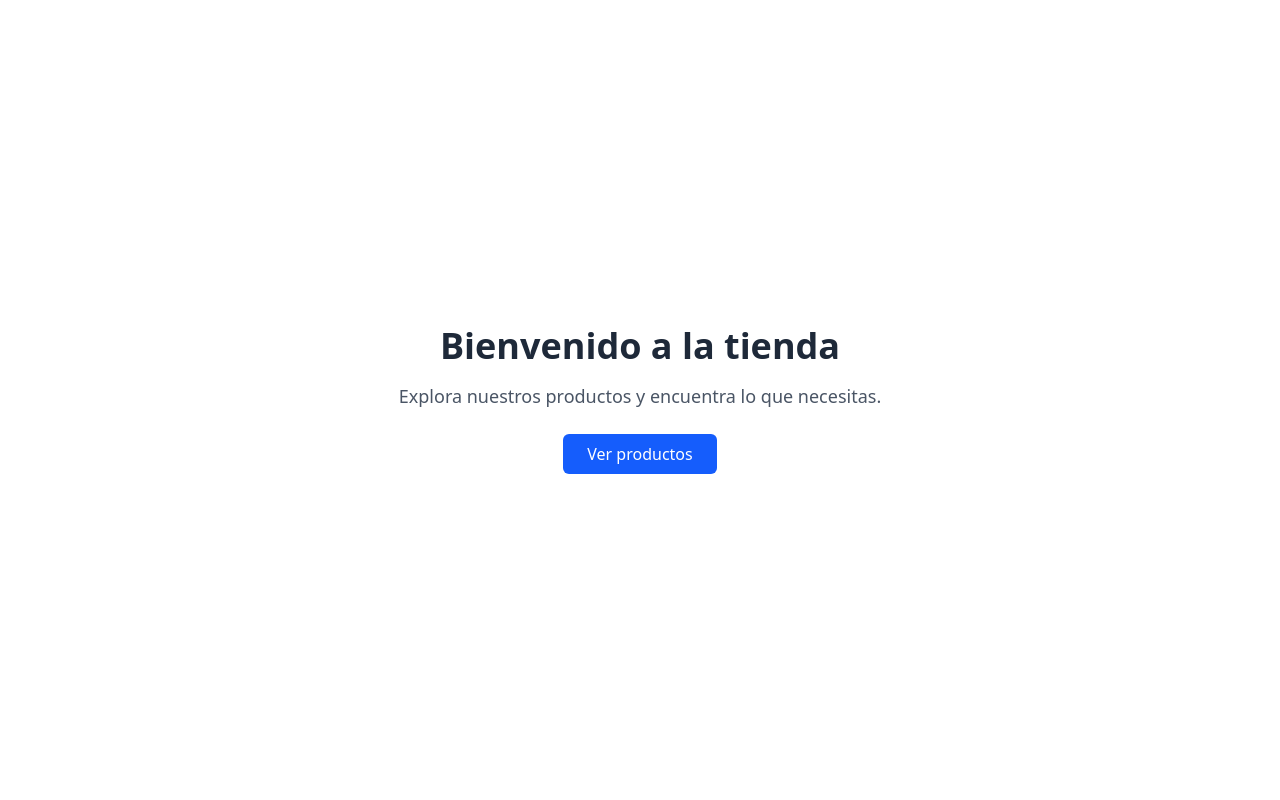
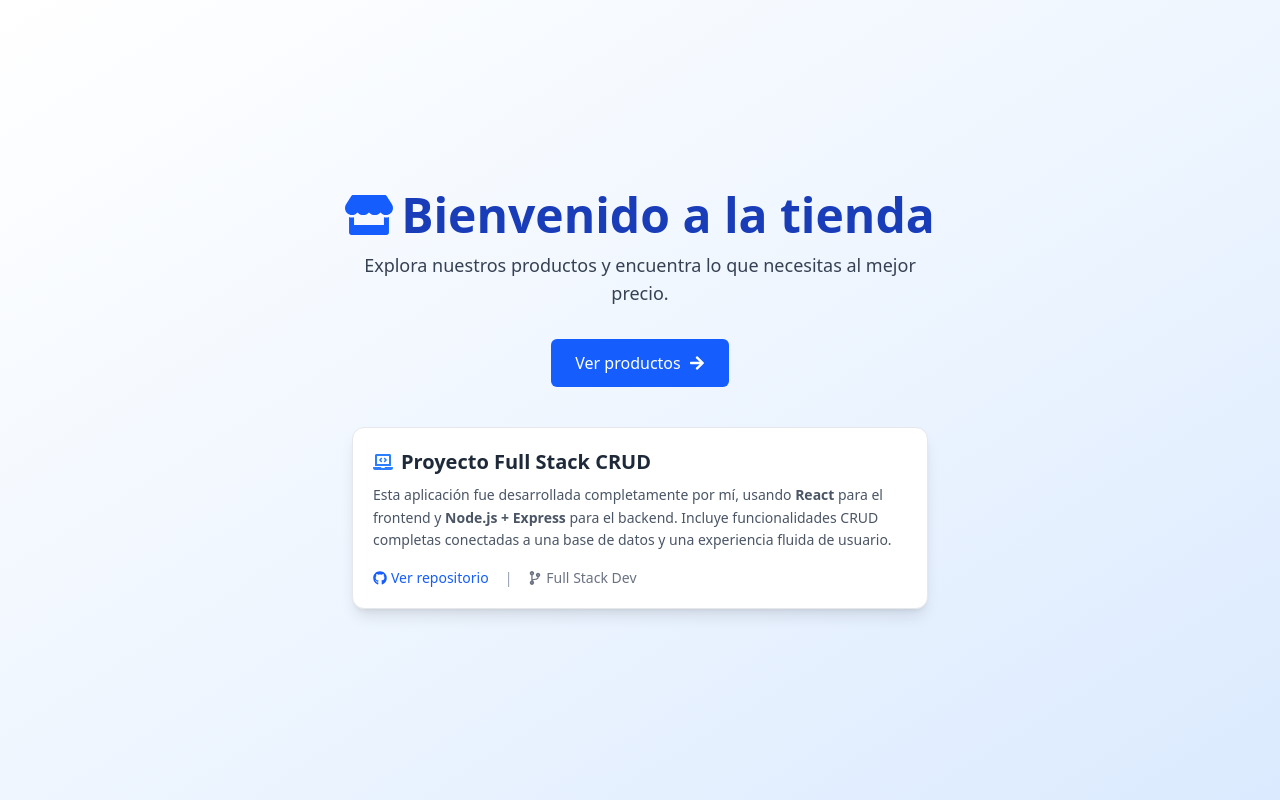
Before and after one commit to sebas-zapata/CRUD-FULLSTACK, a React (Vite) app in the folder frontend-api/: page / in a window 1280 px wide. Built offline with nearby package versions, Linux system fonts and the light colour scheme.

Commit message:
Modificacion del frontend

```diff
--- a/frontend-api/index.html
+++ b/frontend-api/index.html
@@ -4,7 +4,7 @@
     <meta charset="UTF-8" />
     <link rel="icon" type="image/svg+xml" href="/vite.svg" />
     <meta name="viewport" content="width=device-width, initial-scale=1.0" />
-    <title>CRUD</title>
+    <title>CRUD - FullStack</title>
   </head>
   <body>
     <div id="root"></div>
--- a/frontend-api/src/components/ProductoCard.jsx
+++ b/frontend-api/src/components/ProductoCard.jsx
@@ -104,7 +104,7 @@ const ProductoCard = ({ producto, setActualizar, onEditar }) => {
   }).format(producto.precio);
 
   return (
-    <div className="bg-white shadow-md rounded-2xl p-2 hover:shadow-2xl cursor-pointer transition duration-300">
+    <div className="bg-white shadow-md rounded-2xl p-4 hover:shadow-2xl cursor-pointer transition duration-300">
       <h2 className="text-xl font-semibold text-blue-600 mb-2">
         {producto.nombre}
       </h2>
@@ -112,7 +112,7 @@ const ProductoCard = ({ producto, setActualizar, onEditar }) => {
 
       <p className="text-green-600 font-bold text-lg">{precioFormateado}</p>
 
-      <div className="border-t border-gray-200 mt-4 w-ful p-4 flex flex-wrap justify-center gap-3">
+      <div className="border-t border-gray-200 mt-4 w-ful p-4 flex flex-wrap justify-center items-center gap-3">
         <button
           onClick={handleDelete}
           className="bg-red-500 flex items-center justify-center text-white px-4 py-2 cursor-pointer rounded hover:bg-red-700"
--- a/frontend-api/src/pages/Inicio.jsx
+++ b/frontend-api/src/pages/Inicio.jsx
@@ -1,19 +1,52 @@
 import React from 'react';
 import { Link } from 'react-router-dom';
+import { FaStore, FaLaptopCode, FaArrowRight, FaGithub, FaCodeBranch } from 'react-icons/fa';
 
 const Inicio = () => {
   return (
-    <div className="h-screen flex flex-col items-center justify-center bg-white text-center px-4">
-      <h1 className="text-4xl font-bold text-gray-800 mb-4">Bienvenido a la tienda</h1>
-      <p className="text-lg text-gray-600 mb-6">
-        Explora nuestros productos y encuentra lo que necesitas.
-      </p>
+    <div className="min-h-screen flex flex-col items-center justify-center bg-gradient-to-br from-white via-blue-50 to-blue-100 text-center px-4">
+      <div className="mb-8">
+        <h1 className="text-4xl md:text-5xl font-bold text-blue-800 mb-3 flex items-center justify-center gap-2">
+          <FaStore className="text-blue-600" />
+          Bienvenido a la tienda
+        </h1>
+        <p className="text-lg text-gray-700 max-w-xl mx-auto">
+          Explora nuestros productos y encuentra lo que necesitas al mejor precio.
+        </p>
+      </div>
+
       <Link
         to="/productos"
-        className="bg-blue-600 text-white px-6 py-2 rounded-md hover:bg-blue-700 transition"
+        className="bg-blue-600 text-white flex items-center gap-2 px-6 py-3 rounded-md hover:bg-blue-700 transition mb-10"
       >
-        Ver productos
+        Ver productos <FaArrowRight />
       </Link>
+
+      {/* Sección de créditos como desarrollador */}
+      <div className="bg-white shadow-lg rounded-xl p-5 max-w-xl text-left border border-gray-200">
+        <h2 className="text-xl font-semibold text-gray-800 flex items-center gap-2 mb-2">
+          <FaLaptopCode className="text-blue-500" />
+          Proyecto Full Stack CRUD
+        </h2>
+        <p className="text-gray-600 text-sm leading-relaxed">
+          Esta aplicación fue desarrollada completamente por mí, usando <strong>React</strong> para el frontend
+          y <strong>Node.js + Express</strong> para el backend. Incluye funcionalidades CRUD completas conectadas a una base de datos y una experiencia fluida de usuario.
+        </p>
+        <div className="flex items-center gap-4 mt-4 text-sm">
+          <a
+            href="https://github.com/sebas-zapata"
+            target="_blank"
+            rel="noopener noreferrer"
+            className="flex items-center gap-1 text-blue-600 hover:underline"
+          >
+            <FaGithub /> Ver repositorio
+          </a>
+          <span className="text-gray-400">|</span>
+          <span className="flex items-center gap-1 text-gray-500">
+            <FaCodeBranch /> Full Stack Dev
+          </span>
+        </div>
+      </div>
     </div>
   );
 };
--- a/frontend-api/src/pages/NotFound.jsx
+++ b/frontend-api/src/pages/NotFound.jsx
@@ -1,18 +1,27 @@
 import React from "react";
 import { Link } from "react-router-dom";
+import { FaExclamationTriangle, FaArrowLeft } from "react-icons/fa";
 
 const NotFound = () => {
   return (
-    <div className="h-screen flex flex-col items-center justify-center bg-gray-100 text-center px-4">
-      <h1 className="text-5xl font-bold text-red-600 mb-4">404</h1>
-      <h2 className="text-2xl font-semibold text-gray-800 mb-2">Página no encontrada</h2>
-      <p className="text-gray-600 mb-6">
-        Lo sentimos, la página que estás buscando no existe o fue movida.
+    <div className="h-screen flex flex-col items-center justify-center bg-gradient-to-br from-gray-100 to-gray-200 text-center px-4">
+      <FaExclamationTriangle className="text-red-500 text-6xl mb-4" />
+
+      <h1 className="text-6xl font-extrabold text-red-600 mb-2">404</h1>
+
+      <h2 className="text-2xl md:text-3xl font-semibold text-gray-800 mb-3">
+        Página no encontrada
+      </h2>
+
+      <p className="text-gray-600 max-w-md mb-6">
+        Lo sentimos, la página que estás buscando no existe, fue movida o está temporalmente fuera de servicio.
       </p>
+
       <Link
         to="/"
-        className="bg-blue-600 text-white px-5 py-2 rounded hover:bg-blue-700 transition"
+        className="inline-flex items-center gap-2 bg-blue-600 text-white px-5 py-2 rounded hover:bg-blue-700 transition"
       >
+        <FaArrowLeft />
         Volver al inicio
       </Link>
     </div>
--- a/frontend-api/src/pages/ProductosPage.jsx
+++ b/frontend-api/src/pages/ProductosPage.jsx
@@ -2,7 +2,8 @@ import React, { useState, useEffect } from "react";
 import { obtenerProductos } from "../services/productos";
 import ProductoCard from "../components/ProductoCard";
 import FormularioProducto from "../components/FormularioProducto";
-import { FaPlus, FaTimes } from "react-icons/fa";
+import { FaPlus, FaTimes, FaArrowLeft } from "react-icons/fa";
+import { Link } from "react-router-dom";
 
 // Página principal de productos
 // que muestra un formulario para crear productos
@@ -77,7 +78,7 @@ const ProductosPage = () => {
   // Renderizar la página de productos
   // con el formulario y la lista de productos
   return (
-    <>
+    <div className="min-h-screen bg-gradient-to-br from-white via-blue-50 to-blue-100 p-4">
       {/* Mostrar formulario si 'form' es true */}
       {form && (
         <div className="fixed inset-0 bg-gradient-to-br from-black/30 via-gray-900/20 to-black/30 flex items-center justify-center">
@@ -120,6 +121,16 @@ const ProductosPage = () => {
         </div>
 
         {/* Botón para mostrar el formulario */}
+        <div className="flex justify-between mb-4">
+          <button>
+            <Link
+              to="/"
+              className="flex items-center gap-2 bg-blue-600 text-white rounded px-4 py-2 m-3 hover:bg-blue-700 transition cursor-pointer"
+            >
+              <FaArrowLeft className="text-white text-base" />
+              Volver al inicio
+            </Link>
+          </button>
           <button
             className="flex items-center gap-2 bg-blue-600 text-white rounded px-4 py-2 m-3 hover:bg-blue-700 transition cursor-pointer"
             onClick={() => setForm(!form)}
@@ -127,6 +138,7 @@ const ProductosPage = () => {
             <FaPlus className="text-white text-base" />
             Registrar producto
           </button>
+        </div>
 
         {/* Lista de productos */}
         {productos.length > 0 && (
@@ -142,7 +154,7 @@ const ProductosPage = () => {
           </div>
         )}
       </div>
-    </>
+    </div>
   );
 };
 
```
Lines whose indentation alone changed are shown as unchanged.
